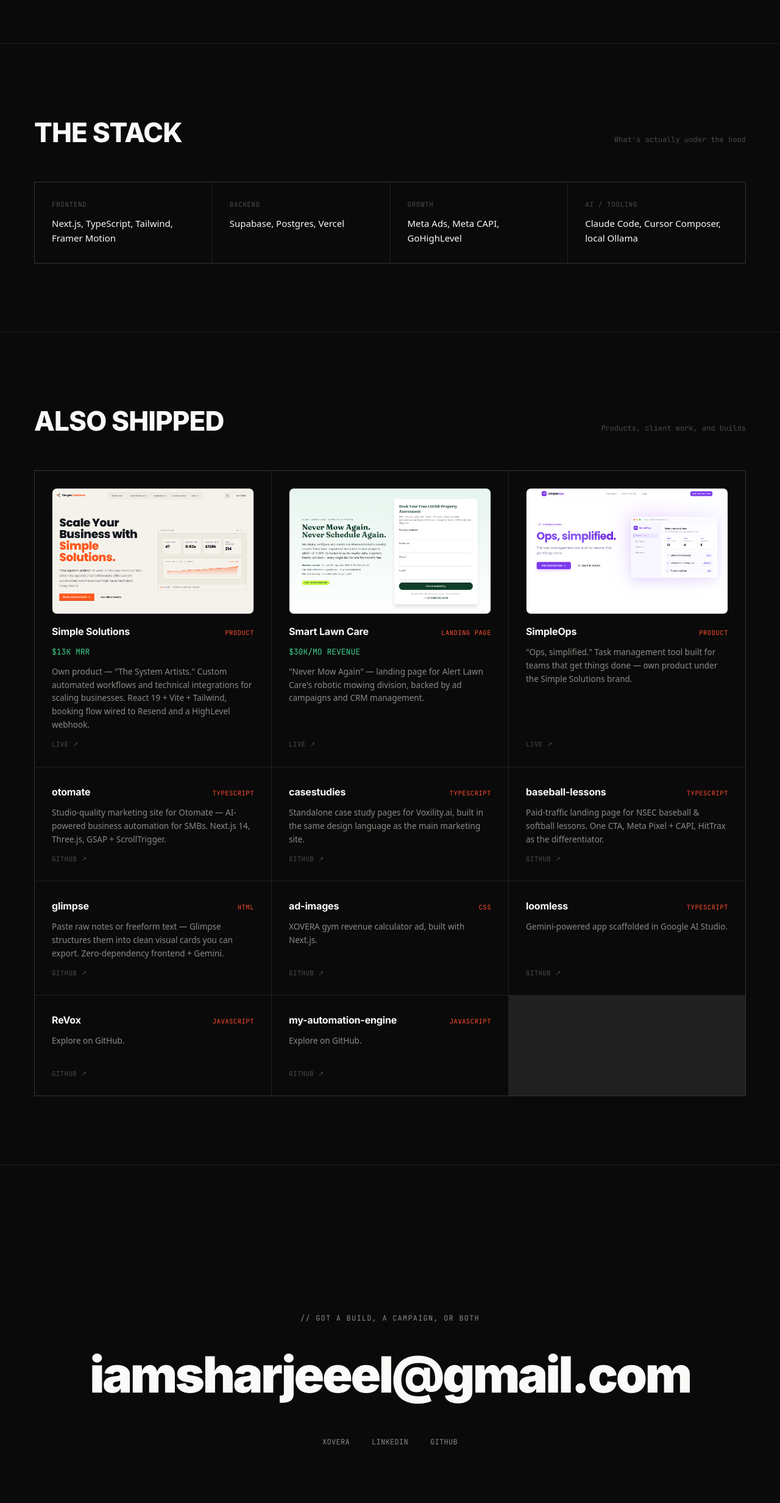
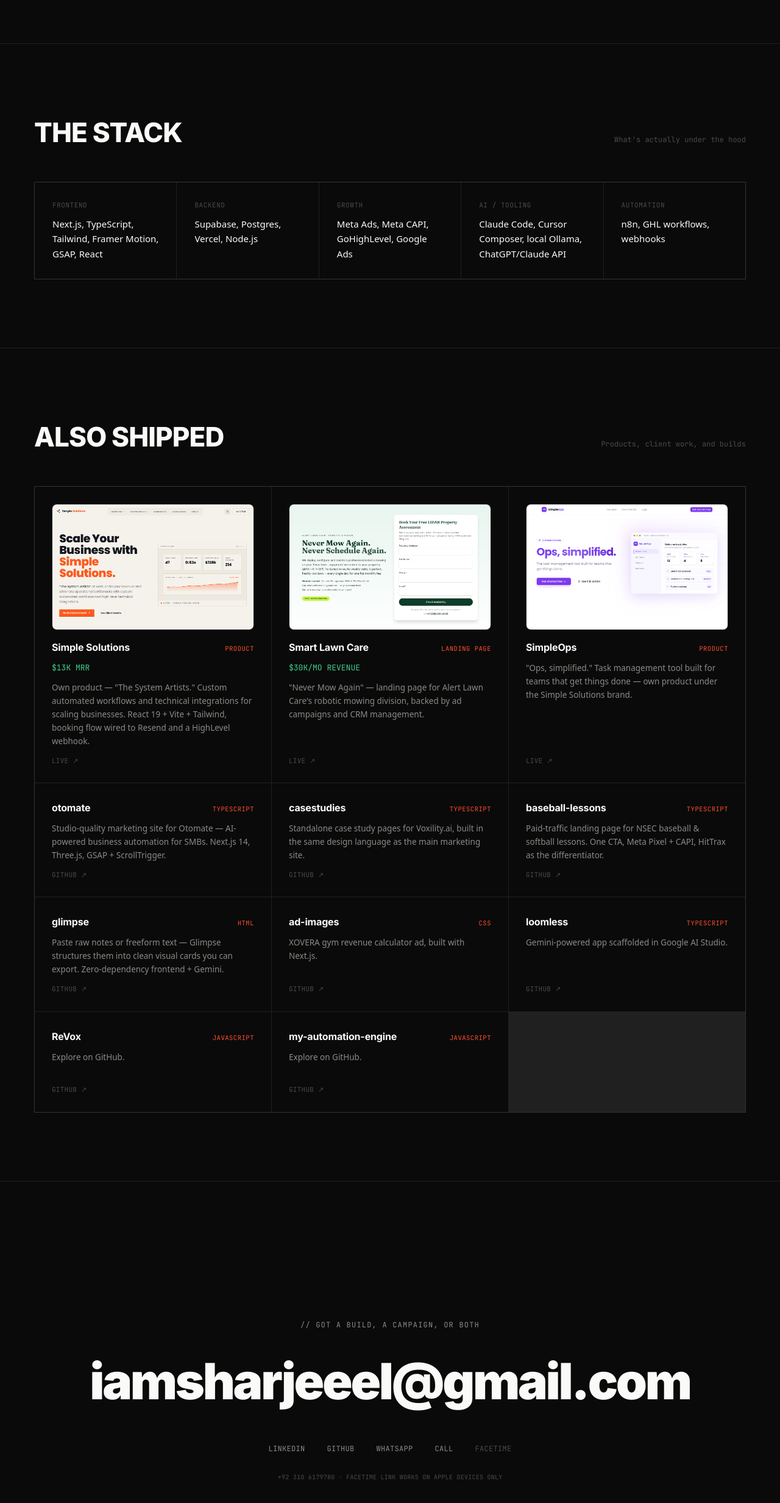
Before and after one commit to iamsharjeeel/portfolio, a Next.js app: page / in a window 1280 px wide. Shown: the part 5270-7734 px from the top of the page at 61% size. Built offline with nearby package versions, Linux system fonts and the light colour scheme.

Commit message:
Expand stack tools with hover animation, fix contact socials and phone links
Co-authored-by: bob <iamsharjeeel@users.noreply.github.com>

```diff
--- a/app/globals.css
+++ b/app/globals.css
@@ -226,6 +226,24 @@ body {
   will-change: transform;
 }
 
+/* Stack cards — hover lift on pointer devices only */
+.stack-card {
+  border: 1px solid transparent;
+}
+@media (hover: hover) {
+  .stack-card {
+    transition:
+      transform 0.25s ease,
+      background-color 0.25s ease,
+      border-color 0.25s ease;
+  }
+  .stack-card:hover {
+    transform: translateY(-4px);
+    background-color: color-mix(in srgb, var(--bg-raised) 88%, var(--text) 12%);
+    border-color: var(--accent);
+  }
+}
+
 @media (prefers-reduced-motion: reduce) {
   * {
     animation-duration: 0.01ms !important;
--- a/components/Contact.tsx
+++ b/components/Contact.tsx
@@ -16,15 +16,9 @@ export default function Contact() {
         </a>
         <div className="mt-9 flex gap-x-7 font-mono text-xs uppercase tracking-wide text-text-dim flex-wrap justify-center">
           <a
-            href="https://xovera.io"
+            href="https://www.linkedin.com/in/iamsharjeel/"
             target="_blank"
             rel="noopener noreferrer"
-            className="inline-flex items-center min-h-11 px-1 border-b border-transparent hover:border-text hover:text-text transition-colors"
-          >
-            Xovera
-          </a>
-          <a
-            href="#"
             className="inline-flex items-center min-h-11 px-1 border-b border-transparent hover:border-text hover:text-text transition-colors"
           >
             LinkedIn
@@ -37,7 +31,31 @@ export default function Contact() {
           >
             GitHub
           </a>
+          <a
+            href="https://wa.me/923106179780"
+            target="_blank"
+            rel="noopener noreferrer"
+            className="inline-flex items-center min-h-11 px-1 border-b border-transparent hover:border-text hover:text-text transition-colors"
+          >
+            WhatsApp
+          </a>
+          <a
+            href="tel:+923106179780"
+            className="inline-flex items-center min-h-11 px-1 border-b border-transparent hover:border-text hover:text-text transition-colors"
+          >
+            Call
+          </a>
+          <a
+            href="facetime:+923106179780"
+            title="Apple devices only — opens FaceTime on iOS/macOS"
+            className="inline-flex items-center min-h-11 px-1 border-b border-transparent hover:border-text hover:text-text transition-colors text-text-faint hover:text-text"
+          >
+            FaceTime
+          </a>
         </div>
+        <p className="mt-4 font-mono text-[10px] text-text-faint uppercase tracking-wide">
+          +92 310 6179780 · FaceTime link works on Apple devices only
+        </p>
       </section>
       <footer className="flex justify-between px-5 sm:px-8 lg:px-14 py-6 font-mono text-[11px] text-text-faint border-t border-line flex-wrap gap-2.5">
         <span>© 2026 Sharjeel</span>
--- a/components/Stack.tsx
+++ b/components/Stack.tsx
@@ -1,8 +1,24 @@
 const stack = [
-  { label: "Frontend", tools: "Next.js, TypeScript, Tailwind, Framer Motion" },
-  { label: "Backend", tools: "Supabase, Postgres, Vercel" },
-  { label: "Growth", tools: "Meta Ads, Meta CAPI, GoHighLevel" },
-  { label: "AI / Tooling", tools: "Claude Code, Cursor Composer, local Ollama" },
+  {
+    label: "Frontend",
+    tools: "Next.js, TypeScript, Tailwind, Framer Motion, GSAP, React",
+  },
+  {
+    label: "Backend",
+    tools: "Supabase, Postgres, Vercel, Node.js",
+  },
+  {
+    label: "Growth",
+    tools: "Meta Ads, Meta CAPI, GoHighLevel, Google Ads",
+  },
+  {
+    label: "AI / Tooling",
+    tools: "Claude Code, Cursor Composer, local Ollama, ChatGPT/Claude API",
+  },
+  {
+    label: "Automation",
+    tools: "n8n, GHL workflows, webhooks",
+  },
 ];
 
 export default function Stack() {
@@ -16,9 +32,9 @@ export default function Stack() {
           What&apos;s actually under the hood
         </span>
       </div>
-      <div className="grid grid-cols-1 sm:grid-cols-2 lg:grid-cols-4 gap-px bg-line border border-line">
+      <div className="grid grid-cols-1 sm:grid-cols-2 lg:grid-cols-3 xl:grid-cols-5 gap-px bg-line border border-line">
         {stack.map((s) => (
-          <div key={s.label} className="bg-bg p-7">
+          <div key={s.label} className="stack-card bg-bg p-7">
             <div className="font-mono text-[11px] text-text-faint uppercase tracking-wider mb-2.5">
               {s.label}
             </div>
```
Also changed, not shown: 1 other file (tests, documents, lock files or other folders).
